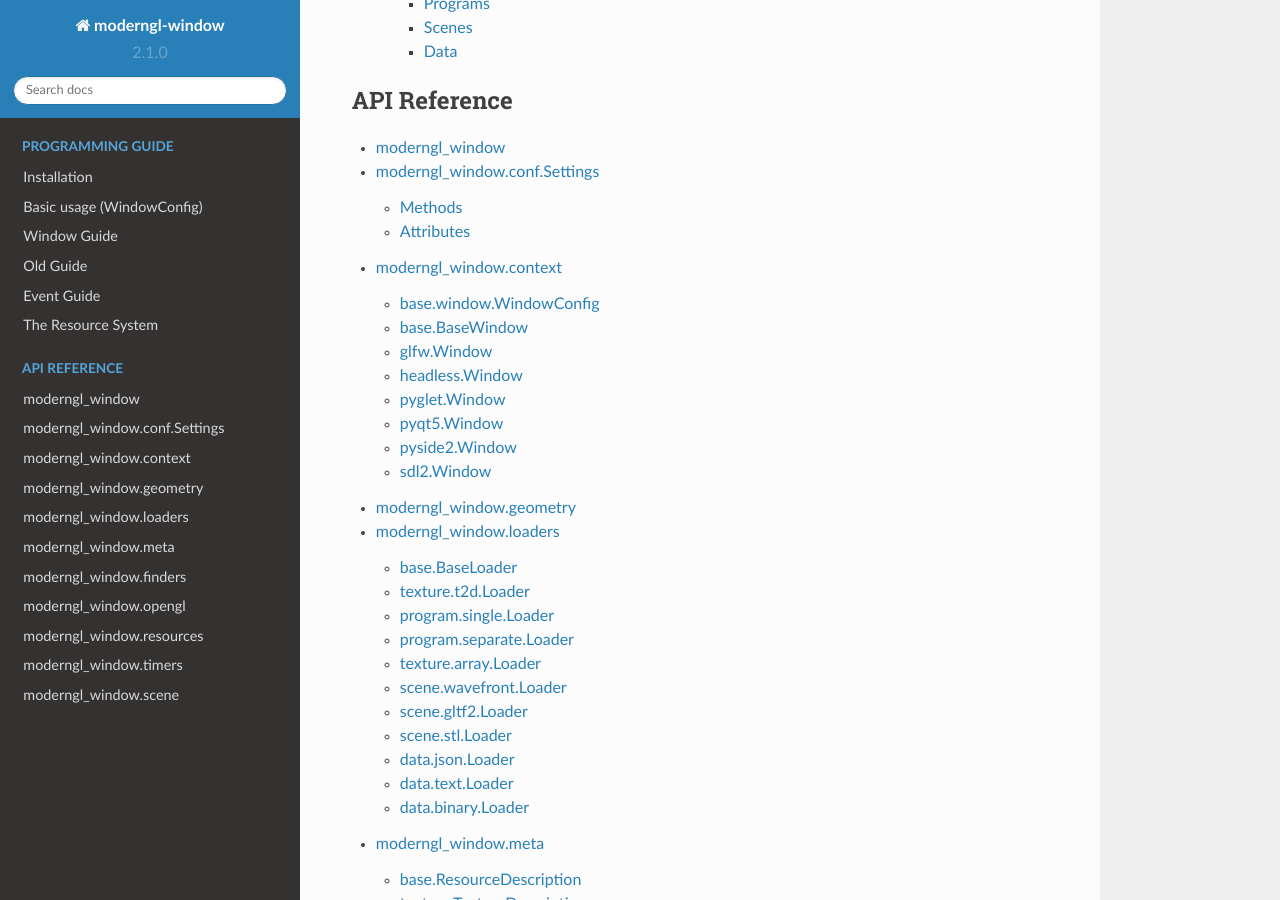
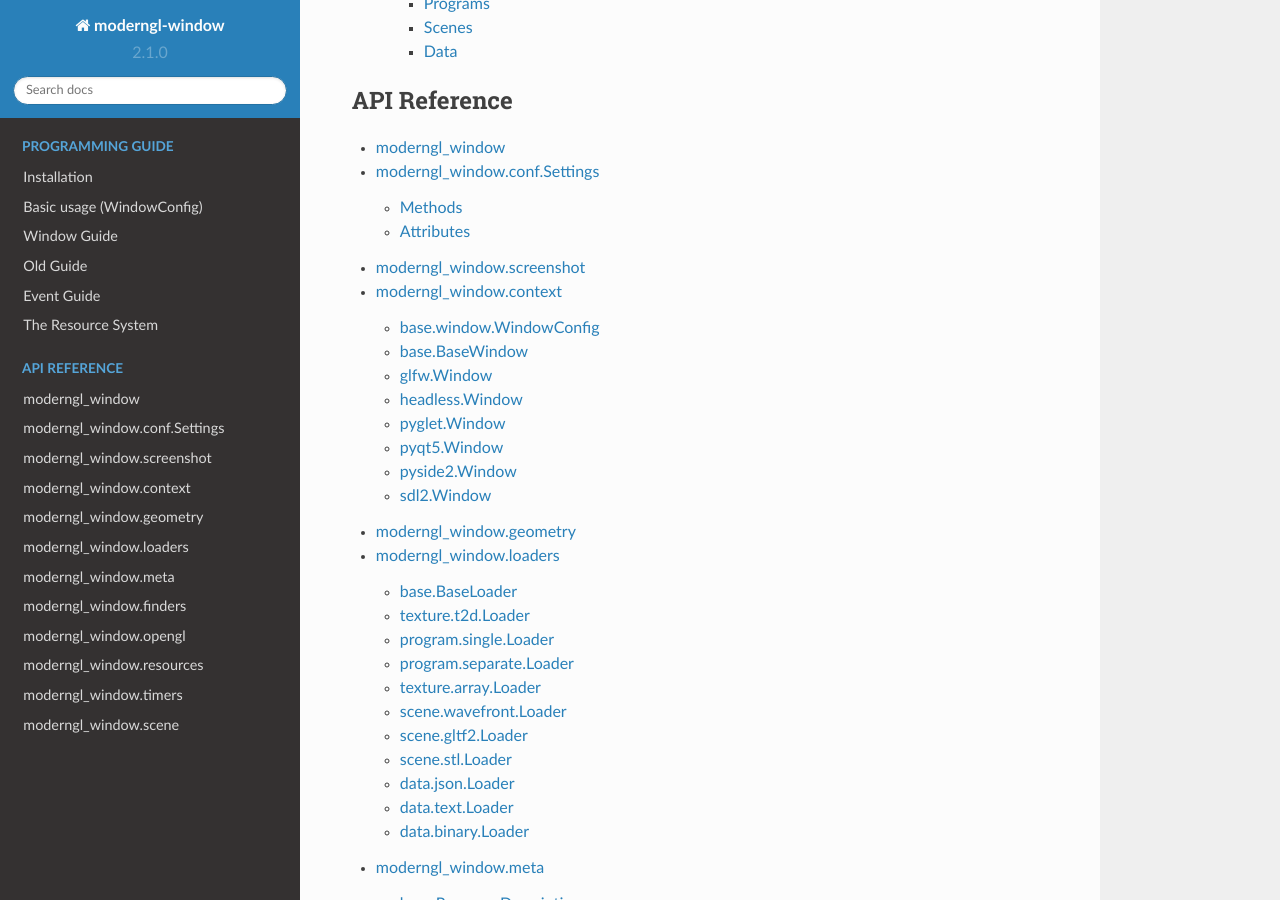
Before and after one commit to moderngl/moderngl-window, a Sphinx documentation site: the page built from docs/index.rst, in a window 1280 px wide and 900 px high, scrolled down 1157 px. Built offline with Sphinx 7.4.7 and the Read the Docs theme 2.0.0, drawn with Linux system fonts in a browser that asks for light colours.

Commit message:
docs: screenshot

```diff
--- a/docs/index.rst
+++ b/docs/index.rst
@@ -29,6 +29,7 @@ creation and resource loading simple.
 
    reference/moderngl_window
    reference/settings.conf.settings
+   reference/screenshot.rst
    reference/context/index
    reference/geometry
    reference/loaders/index
--- /dev/null
+++ b/docs/reference/screenshot.rst
@@ -0,0 +1,8 @@
+
+.. py:module:: moderngl_window.screenshot
+.. py:currentmodule:: moderngl_window.screenshot
+
+moderngl_window.screenshot
+==========================
+
+.. autofunction:: create
```
Also changed, not shown: 1 other file.
